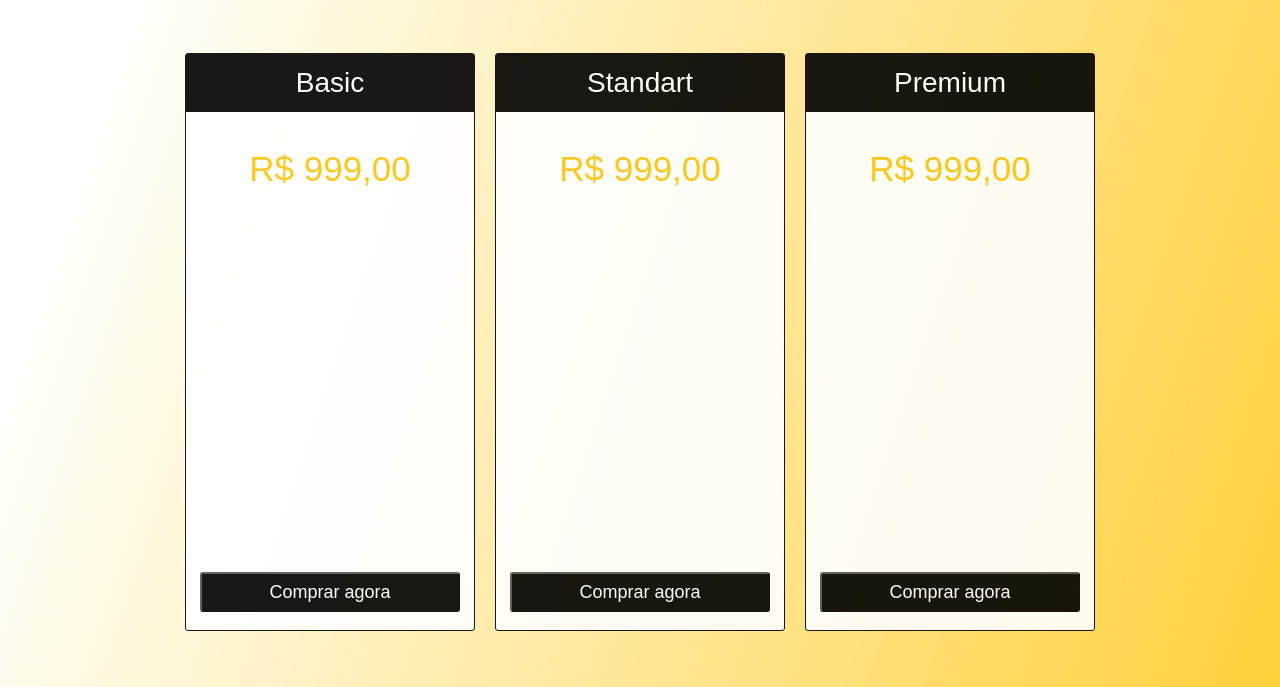
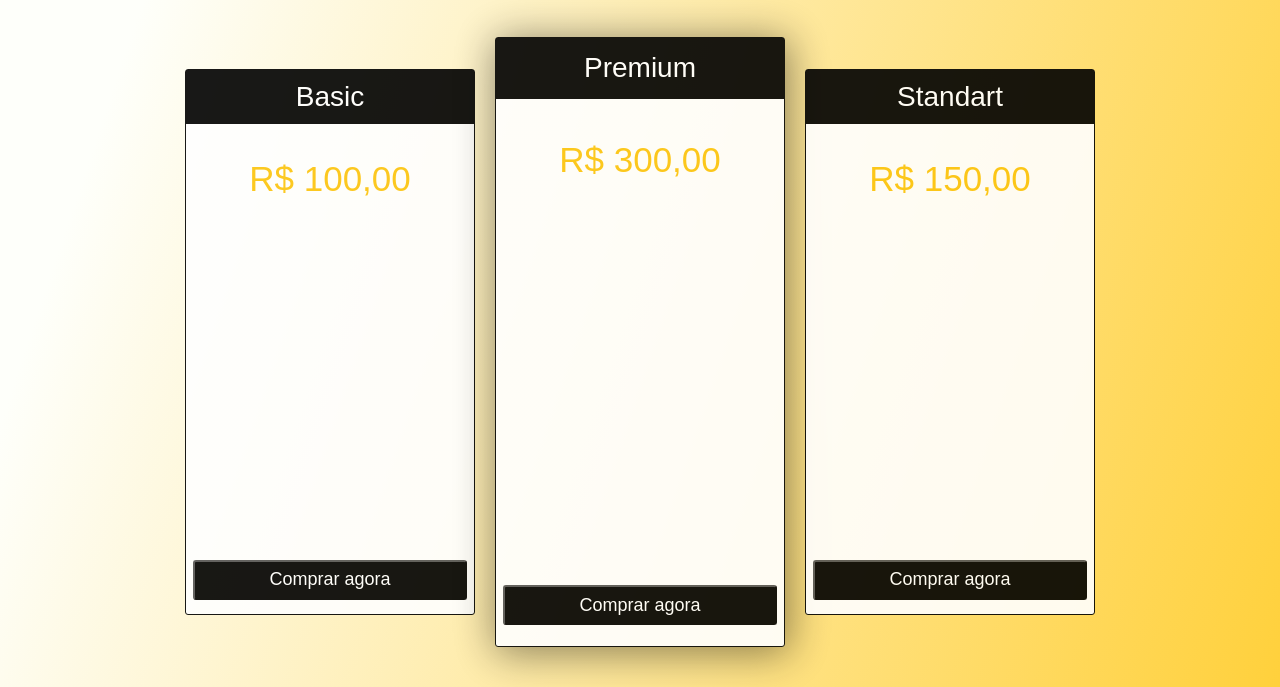
Before and after one commit to BH-Beehive/Site-Institucional-Beehive, a website: page public/Planos.html in a window 1280 px wide. Shown: the part 113-800 px from the top of the page. Drawn offline with Linux system fonts and the light colour scheme.

Commit message:
modificações tela planos beehive 15.10

```diff
--- a/public/Planos.html
+++ b/public/Planos.html
@@ -24,7 +24,7 @@
                     <p>Basic</p>
                 </div>
                 <div class="subtitle">
-                    <p>R$ 999,00</p>
+                    <p>R$ 100,00</p>
                 </div>
                 <div class="itens-plano">
 
@@ -34,10 +34,10 @@
 
             <div class="div-planos plano2">
                 <div class="title-planos">
-                    <p>Standart</p>
+                    <p>Premium</p>
                 </div>
                 <div class="subtitle">
-                    <p>R$ 999,00</p>
+                    <p>R$ 300,00</p>
                 </div>
                 <div class="itens-plano">
 
@@ -47,10 +47,10 @@
 
             <div class="div-planos plano3">
                 <div class="title-planos">
-                    <p>Premium</p>
+                    <p>Standart</p>
                 </div>
                 <div class="subtitle">
-                    <p>R$ 999,00</p>
+                    <p>R$ 150,00</p>
                 </div>
                 <div class="itens-plano">
 
--- a/public/css/stylePlanos.css
+++ b/public/css/stylePlanos.css
@@ -44,7 +44,19 @@ body{
     border-radius: 3px;
     text-align: center;
     border: 1px solid black;
+}
 
+.div-planos.plano1{
+    height: 85%;
+}
+
+.div-planos.plano2{
+    height: 95%;
+    box-shadow: 2px 4px 40px 2px rgb(0, 0, 0, 0.5);
+}
+
+.div-planos.plano3{
+    height: 85%;
 }
 
 .title-planos{
@@ -74,7 +86,7 @@ body{
 }
 
 .btn-plano{
-    width: 90%;
+    width: 95%;
     height: 40px;
     border-radius: 3px;
     background-color: black;
```
